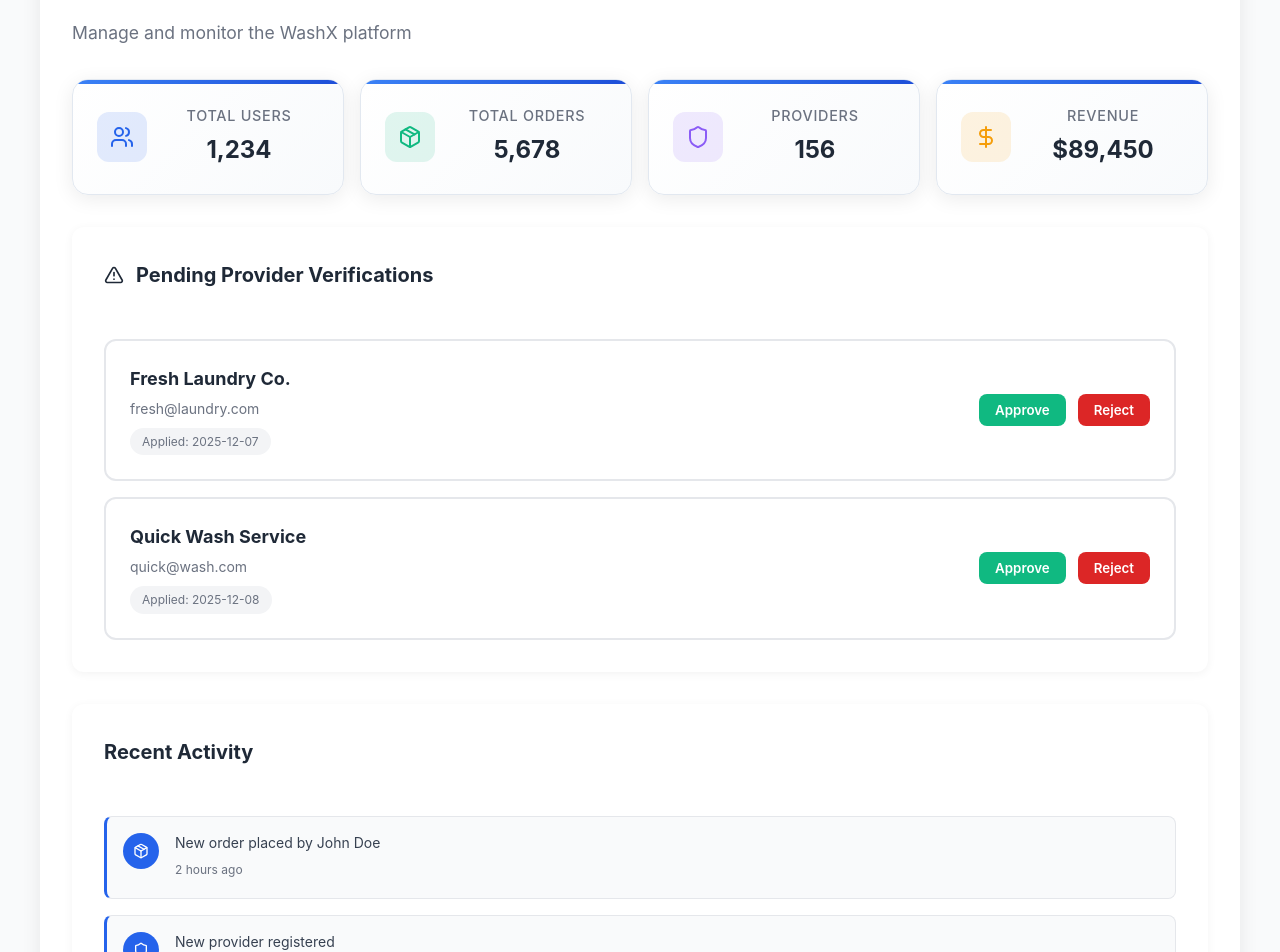
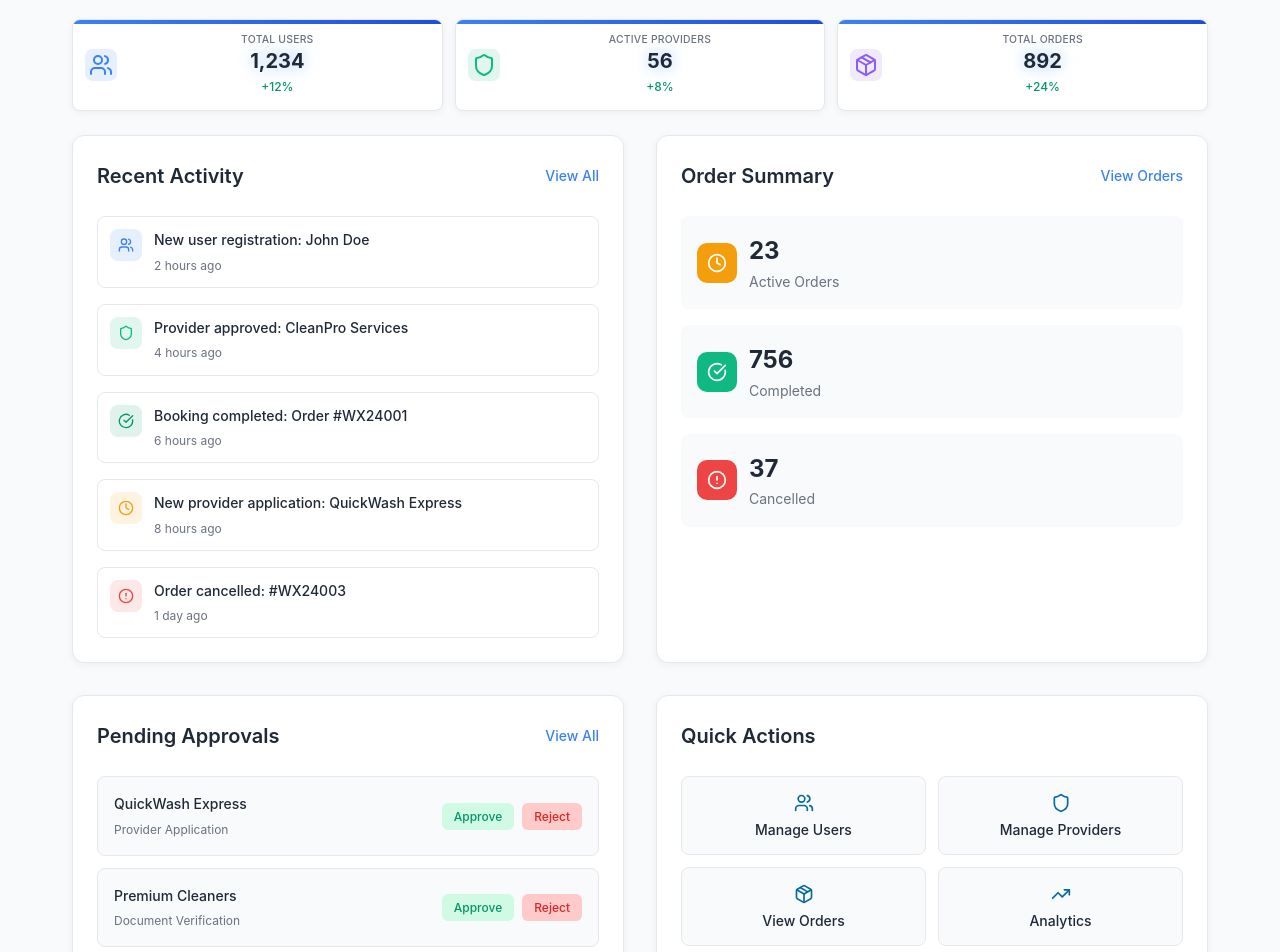
Before and after one commit to JithmiRandula/washX, a React app in the folder frontend/: page /admin/dashboard in a window 1280 px wide. Shown: the part 180-1132 px from the top of the page. Built offline with nearby package versions, Linux system fonts and the light colour scheme; no server answers; sample sign-in values are in the browser's storage; the HTML template or start-up script is replaced by a standard one.

Commit message:
Refactor AdminDashboard component with enhanced layout, improved stats display, and recent activity tracking

```diff
--- a/frontend/src/pages/Admin/AdminDashboard.css
+++ b/frontend/src/pages/Admin/AdminDashboard.css
@@ -1,103 +1,138 @@
 .admin-dashboard {
-  background: #f9fafb;
+  min-height: 100vh;
+  background: #f8fafc;
 }
 
 .admin-content {
+  padding: 2rem;
+  max-width: 1200px;
+  margin: 0 auto;
+}
+
+.dashboard-header {
+  margin-bottom: 2rem;
+}
+
+.dashboard-header h1 {
+  font-size: 2rem;
+  font-weight: 700;
+  color: #1f2937;
+  margin: 0 0 0.5rem 0;
+}
+
+.dashboard-header p {
+  color: #6b7280;
+  font-size: 1rem;
+  margin: 0;
+}
+
+.dashboard-stats {
+  display: grid;
+  grid-template-columns: repeat(auto-fit, minmax(160px, 1fr));
+  gap: 0.75rem;
+  margin-bottom: 1.5rem;
+}
+
+.stat-card {
+  background: white;
+  padding: 0.75rem;
+  border-radius: 8px;
+  box-shadow: 0 2px 8px rgba(0, 0, 0, 0.05);
+  border: 1px solid #e5e7eb;
+  display: flex;
+  align-items: center;
+  gap: 0.5rem;
+  transition: all 0.2s;
+}
+
+.stat-card:hover {
+  box-shadow: 0 4px 12px rgba(0, 0, 0, 0.1);
+  transform: translateY(-1px);
+}
+
+.stat-icon {
+  width: 32px;
+  height: 32px;
+  border-radius: 8px;
+  display: flex;
+  align-items: center;
+  justify-content: center;
+  flex-shrink: 0;
+}
+
+.stat-content h3 {
+  font-size: 0.65rem;
+  font-weight: 500;
+  color: #6b7280;
+  margin: 0 0 0.125rem 0;
+  text-transform: uppercase;
+  letter-spacing: 0.02em;
+}
+
+.stat-number {
+  font-size: 1.25rem;
+  font-weight: 700;
+  color: #1f2937;
+  margin: 0 0 0.125rem 0;
+}
+
+.stat-change {
+  font-size: 0.75rem;
+  font-weight: 500;
+}
+
+.stat-change.increase {
+  color: #059669;
+}
+
+.stat-change.decrease {
+  color: #dc2626;
+}
+
+.dashboard-sections {
   display: grid;
   gap: 2rem;
 }
 
-.pending-section,
-.activity-section,
-.admin-actions {
+.dashboard-row {
+  display: grid;
+  grid-template-columns: 1fr 1fr;
+  gap: 2rem;
+}
+
+.section {
   background: white;
-  padding: 2rem;
-  border-radius: 0.75rem;
-  box-shadow: 0 2px 10px rgba(0, 0, 0, 0.05);
+  border-radius: 12px;
+  padding: 1.5rem;
+  box-shadow: 0 2px 8px rgba(0, 0, 0, 0.05);
+  border: 1px solid #e5e7eb;
+}
+
+.section-header {
+  display: flex;
+  justify-content: space-between;
+  align-items: center;
+  margin-bottom: 1.5rem;
 }
 
 .section-header h2 {
-  display: flex;
-  align-items: center;
-  gap: 0.75rem;
+  font-size: 1.25rem;
+  font-weight: 600;
   color: #1f2937;
-  font-size: 1.25rem;
-  margin-bottom: 1.5rem;
+  margin: 0;
 }
 
-.pending-list {
-  display: flex;
-  flex-direction: column;
-  gap: 1rem;
+.view-all {
+  color: #3b82f6;
+  font-size: 0.875rem;
+  font-weight: 500;
+  cursor: pointer;
+  text-decoration: none;
 }
 
-.pending-card {
-  display: flex;
-  justify-content: space-between;
-  align-items: center;
-  padding: 1.5rem;
-  border: 2px solid #e5e7eb;
-  border-radius: 0.75rem;
-  transition: all 0.3s;
-}
-
-.pending-card:hover {
-  border-color: #2563eb;
-  box-shadow: 0 4px 15px rgba(37, 99, 235, 0.1);
-}
-
-.pending-info h4 {
-  font-size: 1.125rem;
-  color: #1f2937;
-  margin-bottom: 0.25rem;
-}
-
-.pending-info p {
-  color: #6b7280;
-  font-size: 0.875rem;
-  margin-bottom: 0.5rem;
-}
-
-.date {
-  display: inline-block;
-  padding: 0.25rem 0.75rem;
-  background: #f3f4f6;
-  border-radius: 2rem;
-  font-size: 0.75rem;
-  color: #6b7280;
-}
-
-.pending-actions {
-  display: flex;
-  gap: 0.75rem;
-}
-
-.btn-approve,
-.btn-reject {
-  padding: 0.5rem 1rem;
-  border: none;
-  border-radius: 0.5rem;
-  font-weight: 600;
-  cursor: pointer;
-  transition: all 0.3s;
-}
-
-.btn-approve {
-  background: #10b981;
-  color: white;
-}
-
-.btn-approve:hover {
-  background: #059669;
-}
-
-.btn-reject {
-  background: #dc2626;
-  color: white;
-}
-
-.btn-reject:hover {
-  background: #b91c1c;
+.view-all:hover {
+  color: #2563eb;
+  text-decoration: underline;
 }
 
 .activity-list {
@@ -108,20 +143,21 @@
 
 .activity-item {
   display: flex;
-  align-items: start;
-  gap: 1rem;
-  padding: 1rem;
-  border-left: 3px solid #2563eb;
-  background: #f9fafb;
-  border-radius: 0.5rem;
+  align-items: flex-start;
+  gap: 0.75rem;
+  padding: 0.75rem;
+  border-radius: 8px;
+  transition: background-color 0.2s;
+}
+
+.activity-item:hover {
+  background: #f8fafc;
 }
 
 .activity-icon {
-  width: 36px;
-  height: 36px;
-  background: #2563eb;
-  color: white;
-  border-radius: 50%;
+  width: 32px;
+  height: 32px;
+  border-radius: 8px;
   display: flex;
   align-items: center;
   justify-content: center;
@@ -129,12 +165,16 @@
 }
 
 .activity-content {
+  display: flex;
+  flex-direction: column;
+  gap: 0.25rem;
   flex: 1;
 }
 
-.activity-content p {
-  color: #374151;
-  margin-bottom: 0.25rem;
+.activity-message {
+  font-size: 0.875rem;
+  color: #1f2937;
+  font-weight: 500;
 }
 
 .activity-time {
@@ -142,62 +182,203 @@
   color: #6b7280;
 }
 
-.admin-actions h2 {
-  font-size: 1.25rem;
-  color: #1f2937;
-  margin-bottom: 1.5rem;
-}
-
-.admin-actions-grid {
-  display: grid;
-  grid-template-columns: repeat(auto-fit, minmax(200px, 1fr));
+.order-stats {
+  display: flex;
+  flex-direction: column;
   gap: 1rem;
 }
 
-.admin-action-btn {
+.order-stat {
+  display: flex;
+  align-items: center;
+  gap: 0.75rem;
+  padding: 1rem;
+  background: #f8fafc;
+  border-radius: 8px;
+}
+
+.order-stat-icon {
+  width: 40px;
+  height: 40px;
+  border-radius: 10px;
+  display: flex;
+  align-items: center;
+  justify-content: center;
+  color: white;
+  flex-shrink: 0;
+}
+
+.order-stat-icon.pending {
+  background: #f59e0b;
+}
+
+.order-stat-icon.completed {
+  background: #10b981;
+}
+
+.order-stat-icon.cancelled {
+  background: #ef4444;
+}
+
+.order-stat-content {
+  display: flex;
+  flex-direction: column;
+}
+
+.order-stat-number {
+  font-size: 1.5rem;
+  font-weight: 700;
+  color: #1f2937;
+}
+
+.order-stat-label {
+  font-size: 0.875rem;
+  color: #6b7280;
+}
+
+.approval-list {
+  display: flex;
+  flex-direction: column;
+  gap: 0.75rem;
+}
+
+.approval-item {
+  display: flex;
+  justify-content: space-between;
+  align-items: center;
+  padding: 1rem;
+  background: #f8fafc;
+  border-radius: 8px;
+  border: 1px solid #e5e7eb;
+}
+
+.approval-info {
+  display: flex;
+  flex-direction: column;
+  gap: 0.25rem;
+}
+
+.approval-title {
+  font-weight: 500;
+  color: #1f2937;
+  font-size: 0.875rem;
+}
+
+.approval-subtitle {
+  color: #6b7280;
+  font-size: 0.75rem;
+}
+
+.approval-actions {
+  display: flex;
+  gap: 0.5rem;
+}
+
+.approve-btn,
+.reject-btn {
+  padding: 0.375rem 0.75rem;
+  border: none;
+  border-radius: 6px;
+  font-size: 0.75rem;
+  font-weight: 500;
+  cursor: pointer;
+  transition: all 0.2s;
+}
+
+.approve-btn {
+  background: #d1fae5;
+  color: #059669;
+}
+
+.approve-btn:hover {
+  background: #a7f3d0;
+}
+
+.reject-btn {
+  background: #fecaca;
+  color: #dc2626;
+}
+
+.reject-btn:hover {
+  background: #fca5a5;
+}
+
+.action-grid {
+  display: grid;
+  grid-template-columns: 1fr 1fr;
+  gap: 0.75rem;
+}
+
+.action-btn {
   display: flex;
   flex-direction: column;
   align-items: center;
-  gap: 0.75rem;
-  padding: 2rem 1rem;
-  background: #f9fafb;
-  border: 2px solid #e5e7eb;
-  border-radius: 0.75rem;
+  gap: 0.5rem;
+  padding: 1rem;
+  background: #f8fafc;
+  border: 1px solid #e5e7eb;
+  border-radius: 8px;
   cursor: pointer;
-  transition: all 0.3s;
-  font-weight: 500;
-  color: #374151;
+  transition: all 0.2s;
+  text-decoration: none;
+  color: inherit;
 }
 
-.admin-action-btn:hover {
-  border-color: #2563eb;
-  background: #eff6ff;
-  color: #2563eb;
-  transform: translateY(-2px);
+.action-btn:hover {
+  background: #e0f2fe;
+  border-color: #0369a1;
+  transform: translateY(-1px);
 }
 
-.admin-action-btn svg {
-  color: #2563eb;
+.action-btn span {
+  font-size: 0.875rem;
+  font-weight: 500;
+  color: #1f2937;
+}
+
+.action-btn svg {
+  color: #0369a1;
+}
+
+/* Responsive Design */
+@media (max-width: 1024px) {
+  .dashboard-row {
+    grid-template-columns: 1fr;
+  }
+
+  .dashboard-stats {
+    grid-template-columns: repeat(auto-fit, minmax(200px, 1fr));
+  }
 }
 
 @media (max-width: 768px) {
-  .pending-card {
-    flex-direction: column;
-    gap: 1rem;
-    align-items: start;
+  .admin-content {
+    padding: 1rem;
   }
 
-  .pending-actions {
-    width: 100%;
-    justify-content: stretch;
+  .dashboard-stats {
+    grid-template-columns: 1fr;
   }
 
-  .btn-approve,
-  .btn-reject {
-    flex: 1;
+  .stat-card {
+    padding: 1rem;
   }
 
-  .admin-actions-grid {
-    grid-template-columns: 1fr 1fr;
+  .section {
+    padding: 1rem;
+  }
+
+  .dashboard-header h1 {
+    font-size: 1.5rem;
+  }
+
+  .approval-item {
+    flex-direction: column;
+    align-items: flex-start;
+    gap: 0.75rem;
+  }
+
+  .action-grid {
+    grid-template-columns: 1fr;
   }
 }
--- a/frontend/src/pages/Admin/AdminDashboard.jsx
+++ b/frontend/src/pages/Admin/AdminDashboard.jsx
@@ -1,118 +1,260 @@
-import { useState } from 'react';
+import React, { useEffect, useState } from 'react';
 import { useAuth } from '../../context/AuthContext';
-import { Users, Package, DollarSign, TrendingUp, Shield, AlertTriangle } from 'lucide-react';
+import AdminNavbar from '../../components/AdminNavbar/AdminNavbar';
+import { Users, Shield, Package, TrendingUp, Clock, CheckCircle, AlertCircle, DollarSign } from 'lucide-react';
 import './AdminDashboard.css';
 
 const AdminDashboard = () => {
   const { user } = useAuth();
+  const [stats, setStats] = useState({
+    totalUsers: 0,
+    totalProviders: 0,
+    totalOrders: 0,
+    monthlyRevenue: 0,
+    pendingProviders: 0,
+    activeOrders: 0,
+    completedOrders: 0,
+    cancelledOrders: 0
+  });
 
-  const stats = [
-    { icon: <Users size={24} />, label: 'Total Users', value: '1,234', color: '#2563eb' },
-    { icon: <Package size={24} />, label: 'Total Orders', value: '5,678', color: '#10b981' },
-    { icon: <Shield size={24} />, label: 'Providers', value: '156', color: '#8b5cf6' },
-    { icon: <DollarSign size={24} />, label: 'Revenue', value: '$89,450', color: '#f59e0b' }
-  ];
+  const [recentActivity, setRecentActivity] = useState([]);
 
-  const pendingProviders = [
-    { id: '1', name: 'Fresh Laundry Co.', email: 'fresh@laundry.com', date: '2025-12-07' },
-    { id: '2', name: 'Quick Wash Service', email: 'quick@wash.com', date: '2025-12-08' }
-  ];
+  useEffect(() => {
+    // Mock data - replace with actual API calls
+    setStats({
+      totalUsers: 1234,
+      totalProviders: 56,
+      totalOrders: 892,
+      monthlyRevenue: 12456.78,
+      pendingProviders: 8,
+      activeOrders: 23,
+      completedOrders: 756,
+      cancelledOrders: 37
+    });
 
-  const recentActivity = [
-    { id: '1', type: 'order', message: 'New order placed by John Doe', time: '2 hours ago' },
-    { id: '2', type: 'provider', message: 'New provider registered', time: '4 hours ago' },
-    { id: '3', type: 'user', message: 'New customer registered', time: '5 hours ago' }
-  ];
+    setRecentActivity([
+      {
+        id: 1,
+        type: 'user_registration',
+        message: 'New user registration: John Doe',
+        timestamp: '2 hours ago',
+        icon: Users,
+        color: '#3b82f6'
+      },
+      {
+        id: 2,
+        type: 'provider_approval',
+        message: 'Provider approved: CleanPro Services',
+        timestamp: '4 hours ago',
+        icon: Shield,
+        color: '#10b981'
+      },
+      {
+        id: 3,
+        type: 'order_completed',
+        message: 'Booking completed: Order #WX24001',
+        timestamp: '6 hours ago',
+        icon: CheckCircle,
+        color: '#059669'
+      },
+      {
+        id: 4,
+        type: 'provider_pending',
+        message: 'New provider application: QuickWash Express',
+        timestamp: '8 hours ago',
+        icon: Clock,
+        color: '#f59e0b'
+      },
+      {
+        id: 5,
+        type: 'order_cancelled',
+        message: 'Order cancelled: #WX24003',
+        timestamp: '1 day ago',
+        icon: AlertCircle,
+        color: '#ef4444'
+      }
+    ]);
+  }, []);
+
+  const formatCurrency = (amount) => {
+    return new Intl.NumberFormat('en-US', {
+      style: 'currency',
+      currency: 'USD'
+    }).format(amount);
+  };
+
+  const StatCard = ({ title, value, icon: Icon, color, change }) => (
+    <div className="stat-card">
+      <div className="stat-icon" style={{ backgroundColor: `${color}20`, color: color }}>
+        <Icon size={24} />
+      </div>
+      <div className="stat-content">
+        <h3>{title}</h3>
+        <p className="stat-number">{value}</p>
+        {change && (
+          <span className={`stat-change ${change.type}`}>
+            {change.type === 'increase' ? '+' : ''}{change.value}%
+          </span>
+        )}
+      </div>
+    </div>
+  );
 
   return (
-    <div className="dashboard-page admin-dashboard">
-      <div className="dashboard-container">
+    <div className="admin-dashboard">
+      <AdminNavbar />
+
+      <div className="admin-content">
         <div className="dashboard-header">
-          <div>
-            <h1>Admin Dashboard</h1>
-            <p>Manage and monitor the WashX platform</p>
-          </div>
+          <h1>Dashboard Overview</h1>
+          <p>Welcome back, {user?.firstName}! Here's what's happening with your platform.</p>
         </div>
 
-        <div className="stats-grid">
-          {stats.map((stat, index) => (
-            <div key={index} className="stat-card">
-              <div className="stat-icon" style={{ backgroundColor: `${stat.color}20`, color: stat.color }}>
-                {stat.icon}
-              </div>
-              <div className="stat-content">
-                <p className="stat-label">{stat.label}</p>
-                <p className="stat-value">{stat.value}</p>
-              </div>
-            </div>
-          ))}
+        <div className="dashboard-stats">
+          <StatCard
+            title="Total Users"
+            value={stats.totalUsers.toLocaleString()}
+            icon={Users}
+            color="#3b82f6"
+            change={{ type: 'increase', value: 12 }}
+          />
+          <StatCard
+            title="Active Providers"
+            value={stats.totalProviders}
+            icon={Shield}
+            color="#10b981"
+            change={{ type: 'increase', value: 8 }}
+          />
+          <StatCard
+            title="Total Orders"
+            value={stats.totalOrders.toLocaleString()}
+            icon={Package}
+            color="#8b5cf6"
+            change={{ type: 'increase', value: 24 }}
+          />
         </div>
 
-        <div className="admin-content">
-          <div className="pending-section">
+        <div className="dashboard-sections">
+          <div className="dashboard-row">
+            <div className="section recent-activity">
               <div className="section-header">
-              <h2>
-                <AlertTriangle size={20} />
-                Pending Provider Verifications
-              </h2>
+                <h2>Recent Activity</h2>
+                <span className="view-all">View All</span>
               </div>
-            <div className="pending-list">
-              {pendingProviders.map(provider => (
-                <div key={provider.id} className="pending-card">
-                  <div className="pending-info">
-                    <h4>{provider.name}</h4>
-                    <p>{provider.email}</p>
-                    <span className="date">Applied: {provider.date}</span>
+              <div className="activity-list">
+                {recentActivity.map(activity => (
+                  <div key={activity.id} className="activity-item">
+                    <div className="activity-icon" style={{ backgroundColor: `${activity.color}20`, color: activity.color }}>
+                      <activity.icon size={16} />
                     </div>
-                  <div className="pending-actions">
-                    <button className="btn-approve">Approve</button>
-                    <button className="btn-reject">Reject</button>
+                    <div className="activity-content">
+                      <span className="activity-message">{activity.message}</span>
+                      <span className="activity-time">{activity.timestamp}</span>
                     </div>
                   </div>
                 ))}
               </div>
             </div>
 
-          <div className="activity-section">
+            <div className="section order-summary">
               <div className="section-header">
-              <h2>Recent Activity</h2>
+                <h2>Order Summary</h2>
+                <span className="view-all">View Orders</span>
               </div>
-            <div className="activity-list">
-              {recentActivity.map(activity => (
-                <div key={activity.id} className="activity-item">
-                  <div className="activity-icon">
-                    {activity.type === 'order' && <Package size={16} />}
-                    {activity.type === 'provider' && <Shield size={16} />}
-                    {activity.type === 'user' && <Users size={16} />}
+              <div className="order-stats">
+                <div className="order-stat">
+                  <div className="order-stat-icon pending">
+                    <Clock size={20} />
                   </div>
-                  <div className="activity-content">
-                    <p>{activity.message}</p>
-                    <span className="activity-time">{activity.time}</span>
+                  <div className="order-stat-content">
+                    <span className="order-stat-number">{stats.activeOrders}</span>
+                    <span className="order-stat-label">Active Orders</span>
                   </div>
                 </div>
-              ))}
+                <div className="order-stat">
+                  <div className="order-stat-icon completed">
+                    <CheckCircle size={20} />
+                  </div>
+                  <div className="order-stat-content">
+                    <span className="order-stat-number">{stats.completedOrders}</span>
+                    <span className="order-stat-label">Completed</span>
+                  </div>
+                </div>
+                <div className="order-stat">
+                  <div className="order-stat-icon cancelled">
+                    <AlertCircle size={20} />
+                  </div>
+                  <div className="order-stat-content">
+                    <span className="order-stat-number">{stats.cancelledOrders}</span>
+                    <span className="order-stat-label">Cancelled</span>
+                  </div>
+                </div>
+              </div>
             </div>
           </div>
 
-          <div className="admin-actions">
-            <h2>Management</h2>
-            <div className="admin-actions-grid">
-              <button className="admin-action-btn">
-                <Users size={24} />
+          <div className="dashboard-row">
+            <div className="section pending-approvals">
+              <div className="section-header">
+                <h2>Pending Approvals</h2>
+                <span className="view-all">View All</span>
+              </div>
+              <div className="approval-list">
+                <div className="approval-item">
+                  <div className="approval-info">
+                    <span className="approval-title">QuickWash Express</span>
+                    <span className="approval-subtitle">Provider Application</span>
+                  </div>
+                  <div className="approval-actions">
+                    <button className="approve-btn">Approve</button>
+                    <button className="reject-btn">Reject</button>
+                  </div>
+                </div>
+                <div className="approval-item">
+                  <div className="approval-info">
+                    <span className="approval-title">Premium Cleaners</span>
+                    <span className="approval-subtitle">Document Verification</span>
+                  </div>
+                  <div className="approval-actions">
+                    <button className="approve-btn">Approve</button>
+                    <button className="reject-btn">Reject</button>
+                  </div>
+                </div>
+                <div className="approval-item">
+                  <div className="approval-info">
+                    <span className="approval-title">Eco Clean Services</span>
+                    <span className="approval-subtitle">Provider Registration</span>
+                  </div>
+                  <div className="approval-actions">
+                    <button className="approve-btn">Approve</button>
+                    <button className="reject-btn">Reject</button>
+                  </div>
+                </div>
+              </div>
+            </div>
+
+            <div className="section quick-actions">
+              <div className="section-header">
+                <h2>Quick Actions</h2>
+              </div>
+              <div className="action-grid">
+                <button className="action-btn users">
+                  <Users size={20} />
                   <span>Manage Users</span>
                 </button>
-              <button className="admin-action-btn">
-                <Shield size={24} />
+                <button className="action-btn providers">
+                  <Shield size={20} />
                   <span>Manage Providers</span>
                 </button>
-              <button className="admin-action-btn">
-                <Package size={24} />
-                <span>View All Orders</span>
+                <button className="action-btn orders">
+                  <Package size={20} />
+                  <span>View Orders</span>
                 </button>
-              <button className="admin-action-btn">
-                <TrendingUp size={24} />
+                <button className="action-btn analytics">
+                  <TrendingUp size={20} />
                   <span>Analytics</span>
                 </button>
+              </div>
             </div>
           </div>
         </div>
```
Lines whose indentation alone changed are shown as unchanged.
